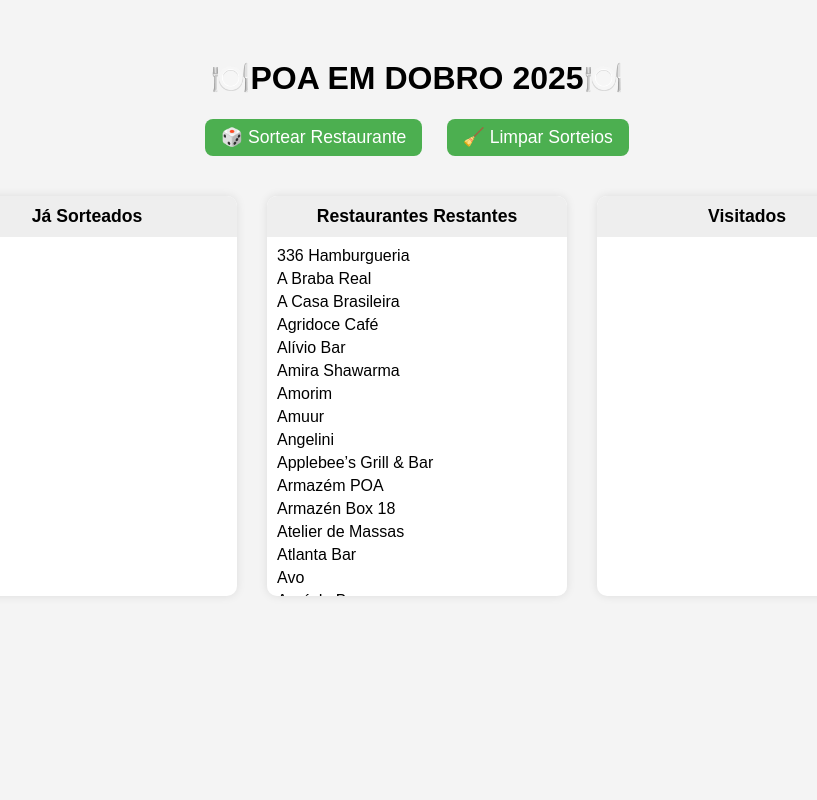
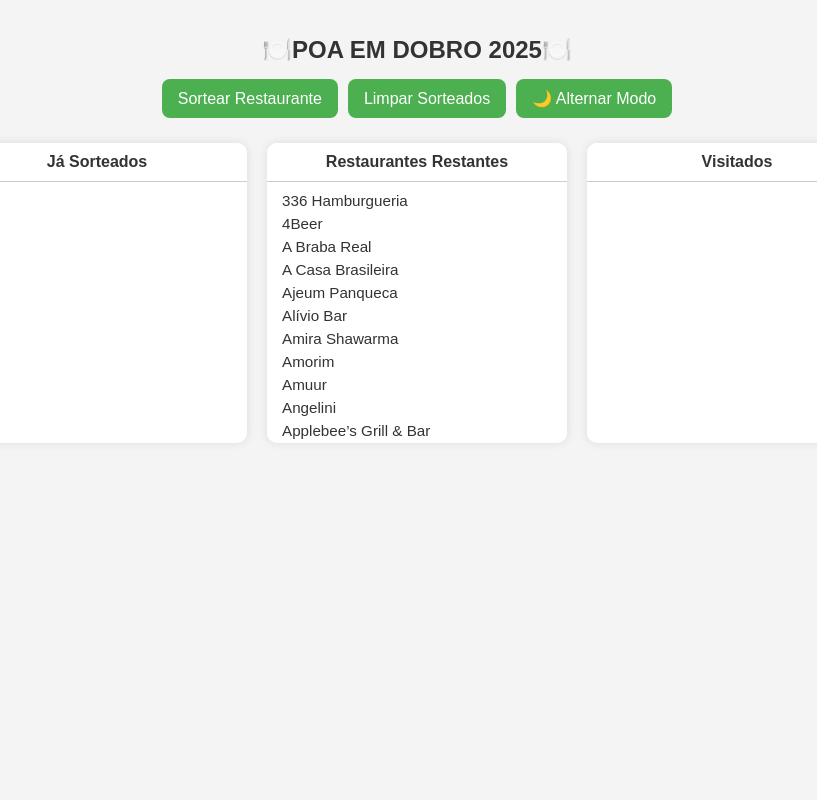
Before and after one commit to lucasmellosz/POAEMDOBRO, a plain HTML site: page index.html in a window 1280 px wide. Shown: the whole page, without its empty margins (223-1040 px from the left). Drawn offline with Linux system fonts and the light colour scheme.

Commit message:
Update index.html

```diff
--- a/index.html
+++ b/index.html
@@ -1,73 +1,125 @@
+<!-- Cole tudo isso em um único arquivo .html -->
 <!DOCTYPE html>
 <html lang="pt-BR">
 <head>
   <meta charset="UTF-8">
+  <meta name="viewport" content="width=device-width, initial-scale=1.0">
   <title>Roleta de Restaurantes</title>
+  <meta name="theme-color" content="#4CAF50">
+  <link rel="manifest" href="manifest.json">
   <style>
     body {
       font-family: sans-serif;
       text-align: center;
-      padding: 30px;
+      padding: 20px;
+      margin: 0;
       background-color: #f4f4f4;
+      color: #333;
+      transition: background-color 0.3s, color 0.3s;
     }
+
+    body.dark {
+      background-color: #121212;
+      color: #e0e0e0;
+    }
+
+    h1 {
+      font-size: 1.5em;
+      margin-bottom: 10px;
+    }
+
     #resultado {
-      font-size: 2em;
-      margin: 20px 0;
-      color: #333;
+      font-size: 1.3em;
+      margin: 15px 0;
+      font-weight: bold;
     }
+
     button {
-      font-size: 1.1em;
-      padding: 8px 16px;
-      margin: 0 10px 20px 10px;
+      font-size: 1em;
+      padding: 10px 16px;
       border: none;
       border-radius: 8px;
+      margin: 5px;
       background-color: #4CAF50;
       color: white;
       cursor: pointer;
-      transition: background-color 0.3s;
     }
+
     button:hover {
       background-color: #45a049;
     }
+
     .container {
+      display: flex;
+      flex-direction: column;
+      gap: 20px;
+      margin-top: 20px;
+    }
+
+    .lista {
+      max-height: 300px;
+      overflow-y: auto;
+      background-color: white;
+      padding: 0;
+      border-radius: 10px;
+      box-shadow: 0 0 10px rgba(0,0,0,0.1);
+      position: relative;
+    }
+
+    body.dark .lista {
+      background-color: #1f1f1f;
+    }
+
+    .lista h2 {
+      position: sticky;
+      top: 0;
+      background: inherit;
+      margin: 0;
+      padding: 10px;
+      font-size: 1em;
+      border-bottom: 1px solid #ccc;
+      text-align: center;
+    }
+
+    .lista ul {
+      list-style-type: none;
+      margin: 0;
+      padding: 10px 15px;
+      text-align: left;
+    }
+
+    .lista li {
+      margin-bottom: 6px;
+      font-size: 0.95em;
+    }
+
+    .controls {
       display: flex;
       flex-wrap: wrap;
       justify-content: center;
-      gap: 30px;
-      margin-top: 20px;
     }
-    .lista {
-      width: 300px;
-      max-height: 400px;
-      overflow-y: auto;
-      background-color: white;
-      border-radius: 10px;
-      box-shadow: 0 0 10px rgba(0,0,0,0.1);
-    }
-    .lista h2 {
-      font-size: 1.1em;
-      margin: 0;
-      padding: 10px;
-      background-color: #eee;
-      position: sticky;
-      top: 0;
-      z-index: 1;
-    }
-    .lista ul {
-      list-style: none;
-      padding: 10px;
-      margin: 0;
-      text-align: left;
-    }
-    .lista li {
-      margin-bottom: 5px;
+
+    @media (min-width: 600px) {
+      .container {
+        flex-direction: row;
+        justify-content: center;
+        flex-wrap: wrap;
+      }
+      .lista {
+        width: 300px;
+      }
     }
   </style>
 </head>
 <body>
   <h1>🍽️POA EM DOBRO 2025🍽️</h1>
-  <button onclick="sortear()">🎲 Sortear Restaurante</button>
-  <button onclick="limparSorteios()">🧹 Limpar Sorteios</button>
+
+  <div class="controls">
+    <button onclick="sortear()">Sortear Restaurante</button>
+    <button onclick="limparSorteados()">Limpar Sorteados</button>
+    <button onclick="alternarModo()">🌙 Alternar Modo</button>
+  </div>
+
   <div id="resultado"></div>
 
   <div class="container">
@@ -86,42 +138,33 @@
   </div>
 
   <script>
-    let lista = [...new Set([
-      "336 Hamburgueria", "A Braba Real", "A Casa Brasileira", "Açaí da Barra", "Agridoce Café",
-      "Alívio Bar", "Amira Shawarma", "Amorim", "Amuur", "Angelini", "Applebee’s Grill & Bar",
-      "Armazém POA", "Armazén Box 18", "Atelier de Massas", "Atlanta Bar", "Avo", "Banca do Açaí",
-      "Bar Lider", "Barbarella Bakery", "Barranquinho", "Beatnik", "Beco 24", "Bib’s", "Bibah",
-      "Bierkeller", "Bistrô do Mercado", "Bisou", "Boom Sabor que Faz Bem", "Boxfim Xis", "Brizza Forneria",
-      "Brita Bar", "Brioche e Gelato", "Buena Pizza Social Club", "Bullé Café & Armazén", "Café Angélica",
-      "Café Cultura", "Café do Bem", "Café do Mercado", "Café Imperador", "Café Mal Assombrado",
-      "Cachorro do Bonfa", "Cantina Toscana", "Casa Mica", "Casa Revoa", "Casa do Vale", "Castellani Padaria",
-      "Cavanhas", "Caucakes", "Céu Zona Sul", "Charlie Confeitaria", "Chatô Pizzaria",
-      "Chalé da Praça XV", "Ciao Slice Shop", "Coccaderia.Co", "Comfy Pizza", "Confeitaria Barcelona",
-      "Confeitaria Dona Inês", "D’juca Confeitaria", "Da Vó", "Dale Burger", "Delta Brick", "De Rua",
-      "Di Toni Pasta i Basta", "Don Francesco Pastel", "Don Zarichta", "Doralice", "El Aguante Bar",
-      "Encouraço Bu=kin", "Entrecot & cia", "Famiglia Facin", "Fervo Bar", "Fold NYC Style", "Fogo",
-      "Freda", "Gelato Borelli", "Giallo Sanduicheria", "Ginkgo", "Grazie Mille", "Green Station",
-      "Griffe Patisserie", "Guaviare", "Hard Rock", "Hora do Pastel", "Horneria", "Imperial",
-      "Inconfundível Burguer", "Jardim São Geraldo", "Johnny e Julie", "Juro de Dedinho", "Konceito Lounge",
-      "LaChiviteria", "Lancheria Luz", "Legado Sakaes", "Levante", "Libereco 32", "Libertário", "Lola CCMQ",
-      "Los Ferreros", "Los Pibes Burguers e Xis", "Luc Bistrô", "Madame Tetu", "Mark Hamburgueria",
-      "Marchy Armazén e Bistrô", "Mayô", "McCafé", "McDonald’s", "McDonald’s (último)", "Med Gastro Giardino",
-      "Mercado Brasco", "Migra", "Milk Moo", "Mima Focacceria", "Moa Cafeteria", "Molt Be", "Monte Líbano",
-      "Moishes Deli", "Mouros Dog", "Mr. Chau", "Mulligan", "Nanica", "Niki Lanches", "Nina Café da Casa",
-      "O’Pasta Tra[oria", "O’Sullivans Irish Pub", "Oh Bruder", "Olga Raízes", "Onze Bar", "Osso Parrilla Bar",
-      "Osteria del Mercato", "Paraíso Bowls", "Parrilla Hecho a Mano", "Paparico Taqueria", "Pampa",
-      "Pampa Burguer", "Patio Barcelos", "Paddock & Co", "Petiskeira", "Pipoca de Ipanema",
-      "Pito Bar e Cozinha", "Platinum Sushi (Yakisoba)", "Poa Café e Armazén", "Poa Parrilla", "Ponto Zero Bar e Cozinha",
-      "Poplab", "Porto Burger", "Quincho Parrilla y Bar", "Quintanilha", "Rancho 141", "Raw Restaurante",
-      "Real Fucking Burger", "Refúgio Açaí", "Restaurante Figueiras", "Restaurante Marcos", "Restaurante Midbar",
-      "Restaurante Naval", "Restaurante Origens", "Rincón 74", "Roister do Barra", "Royal Trudel", "Ruta Asado y Bar",
-      "Sabor de Luna", "Salvador Gravataí", "Salvador Pontal", "Sando", "Santi Pizzeria Napoletana",
-      "Santino Gelateria", "Savanna", "Shakespeare", "Sirène", "Soc Ice Cream", "Soberano", "Sobrinho Hamburgers",
-      "Spoiler", "Spoleto", "Squisito Fatta a Mano", "T.T Burguer", "Tartoni", "Terra do Churrasco",
-      "The Raven", "Todo Cambia", "Todo Vene", "Tio Burguers", "Trigo Pizzaria", "Trianon Bauru",
-      "Tú Bar", "Um Bar & Cozinha", "Up Food Art", "Uai Why", "Veríssimo Café", "Via Pastel",
-      "Ventralis BBQ e Burger", "Village Grill", "Vila Finamor", "Vincenzo Spagheteria", "Vivenda Portuguesa",
-      "Vulcano Burguers", "Yami Café", "Zuca"
+    const lista = [...new Set([
+      "336 Hamburgueria", "4Beer", "A Braba Real", "A Casa Brasileira", "Açaí da Barra", "Ajeum Panqueca", "Alívio Bar", "Amira Shawarma", "Amorim",
+      "Amuur", "Angelini", "Applebee’s Grill & Bar", "Armazém POA", "Armazén Box 18", "Atelier de Massas", "Atlanta Bar", "Avo", "Banca do Açaí",
+      "Bar Lider", "Barbarella Bakery", "Barranquinho", "Beatnik", "Beco 24", "Bib’s", "Bibah", "Bierkeller", "Bisou", "Bistrô do Mercado",
+      "Boom Sabor que Faz Bem", "Boxfim Xis", "Brizza Forneria", "Brita Bar", "Brioche e Gelato", "Brz Fruits", "Bullé Café & Armazén",
+      "Buena Pizza Social Club", "Cacau Show", "Café Angélica", "Café Cultura", "Café do Bem", "Café do Mercado", "Café Imperador",
+      "Café Mal Assombrado", "Cantina Toscana", "Casa Mica", "Casa Revoa", "Casa do Vale", "Castellani Padaria", "CauCakes", "Cavanhas",
+      "Céu Zona Sul", "Charlie Confeitaria", "Chatô Pizzaria", "Chalé da Praça XV", "Chocolate Lugano", "Ciao Slice Shop", "Coccaderia.Co",
+      "Comfy Pizza", "Confeitaria Barcelona", "Confeitaria Dona Inês", "Da Vó", "Dale Burger", "Delta Brick", "De Rua", "Di Toni Pasta i Basta",
+      "Don Francesco Pastel", "Don Zarichta", "Doralice", "D’juca Confeitaria", "El Aguante Bar", "Encouraço Butikin", "Entrecot & cia",
+      "Famiglia Facin", "Fervo Bar", "Fold NYC Style", "Fogo", "Freddo", "Fuga Bar", "Giallo Sanduicheria", "Gelato Borelli", "Ginkgo",
+      "Grazie Mille", "Green Station", "Griffe Patisserie", "Guaviare", "Hard Rock", "Horneria", "Hora do Pastel", "Imperial", "Inconfundível Burguer",
+      "Jardim São Geraldo", "Johnny e Julie", "Juro de Dedinho", "LaChiviteria", "Lancheria Luz", "Legado Sakaes", "Levante", "Libereco 32",
+      "Libertário", "L’único", "Lola CCMQ", "Los Ferreros", "Los Pibes Burguers e Xis", "Luc Bistrô", "Madame Tetu", "Mais Café Bistrô e Eventos",
+      "Mais1 Café", "Mark Hamburgueria", "Marchy Armazén e Bistrô", "Maitê Caino Doceria", "Mato Bar", "Mayô", "McCafé", "McDonal’s (último)",
+      "McDonald’s", "Med Gastro Giardino", "Mercado Brasco", "Migra", "Milk Moo", "Mima Focacceria", "Moa Cafeteria", "Molt Be", "Monte Líbano",
+      "Moishes Deli", "Mouros Dog", "Mr. Chau", "Mulligan", "Nanica", "Niki Lanches", "Nina Café da Casa", "O’Pasta Tra[oria",
+      "O’Sullivans Irish Pub", "Oh Bruder", "Olga Raízes", "Onze Bar", "Osso Parrilla Bar", "Osteria del Mercato", "Paddock & Co", "Pampa",
+      "Pampa Burguer", "Parrilla Hecho a Mano", "Paraíso Bowls", "Paparico Taqueria", "Patio Barcelos", "Petiskeira", "Pipoca de Ipanema",
+      "Pito Bar e Cozinha", "Platinum Sushi (Yakisoba)", "Poa Café e Armazén", "Poa Parrilla", "Ponto Zero Bar e Cozinha", "Poplab",
+      "Porto Burger", "Quincho Parrilla y Bar", "Quintanilha", "Rancho 141", "Raw Restaurante", "Real Fucking Burger", "Refúgio Açaí",
+      "Rincón 74", "Rodízio Burguer Poa", "Roister do Barra", "Royal Trudel", "Ruta Asado y Bar", "Sabor de Luna", "Salvador Gravataí",
+      "Salvador Pontal", "Sando", "Santino Gelateria", "Santi Pizzeria Napoletana", "Santo Antônio", "Savanna", "Shakespeare", "Sirène",
+      "Soc Ice Cream", "Soberano", "Sobrinho Hamburgers", "Spoleto", "Spoiler", "Squisito Fata a Mano", "T.T Burguer", "Tartoni",
+      "Terra do Churrasco", "The Raven", "Tio Burguers", "Todo Cambia", "Todo Vene", "Trigo Pizzaria", "Trianon Bauru", "Truta",
+      "Tú Bar", "Uai Why", "Um Bar & Cozinha", "Up Food Art", "Ventralis BBQ e Burger", "Veríssimo Café", "Via Pastel",
+      "Vila Finamor", "Vincenzo Spagheteria", "Vivenda Portuguesa", "Vulcano Burguers", "Xão Resto Bar", "Xis Júlio Paris", "Yami Café", "Zuca"
     ])];
 
     let sorteados = JSON.parse(localStorage.getItem("sorteados")) || [];
@@ -141,17 +184,19 @@
       ulSorteados.innerHTML = "";
       ulVisitados.innerHTML = "";
 
-      const sorteadosNaoVisitados = sorteados.filter(s => !visitados.includes(s.nome)).map(s => s.nome);
-      const restantes = lista.filter(r => !visitados.includes(r)).sort();
+      const restantes = lista
+        .filter(r => !visitados.includes(r))
+        .sort();
 
-      restantes.forEach(item => {
+      restantes.forEach(nome => {
         const li = document.createElement("li");
-        li.textContent = item;
+        li.textContent = nome;
         ulRestantes.appendChild(li);
       });
 
       sorteados.forEach(entry => {
         const li = document.createElement("li");
+
         const checkbox = document.createElement("input");
         checkbox.type = "checkbox";
         checkbox.checked = visitados.includes(entry.nome);
@@ -164,9 +209,11 @@
           salvarDados();
           atualizarListas();
         };
+
         const label = document.createElement("label");
         label.appendChild(checkbox);
-        label.appendChild(document.createTextNode(`${entry.nome} - ${entry.data}`));
+        label.appendChild(document.createTextNode(` ${entry.nome} - ${entry.data}`));
+
         li.appendChild(label);
         ulSorteados.appendChild(li);
       });
@@ -179,34 +226,29 @@
     }
 
     function sortear() {
-      const jaSorteadosNaoVisitados = sorteados.filter(s => !visitados.includes(s.nome)).map(s => s.nome);
-      const elegiveis = lista.filter(r =>
-        !visitados.includes(r) &&
-        !jaSorteadosNaoVisitados.includes(r)
-      );
-
+      const elegiveis = lista.filter(r => !visitados.includes(r));
       if (elegiveis.length === 0) {
-        document.getElementById("resultado").textContent = "Todos os restaurantes disponíveis já foram visitados ou estão em sorteio!";
+        document.getElementById("resultado").textContent = "Todos já foram visitados!";
         return;
       }
-
-      const indice = Math.floor(Math.random() * elegiveis.length);
-      const escolhido = elegiveis[indice];
+      const escolhido = elegiveis[Math.floor(Math.random() * elegiveis.length)];
       const agora = new Date().toLocaleString();
-
       sorteados.unshift({ nome: escolhido, data: agora });
-      document.getElementById("resultado").textContent = escolhido;
       salvarDados();
       atualizarListas();
+      document.getElementById("resultado").textContent = `🍽️ ${escolhido}`;
     }
 
-    function limparSorteios() {
-      if (confirm("Tem certeza que deseja apagar todos os sorteios? Isso não remove os visitados.")) {
+    function limparSorteados() {
+      if (confirm("Tem certeza que deseja limpar todos os sorteios?")) {
         sorteados = [];
         salvarDados();
         atualizarListas();
-        document.getElementById("resultado").textContent = "";
       }
+    }
+
+    function alternarModo() {
+      document.body.classList.toggle("dark");
     }
 
     atualizarListas();
```
